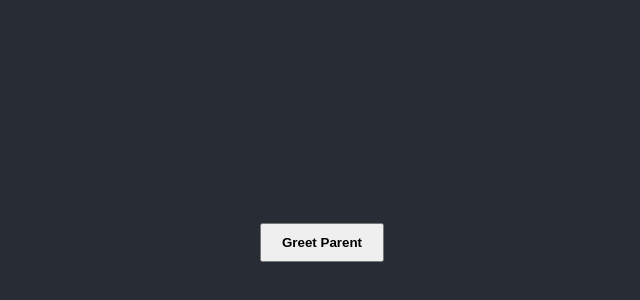
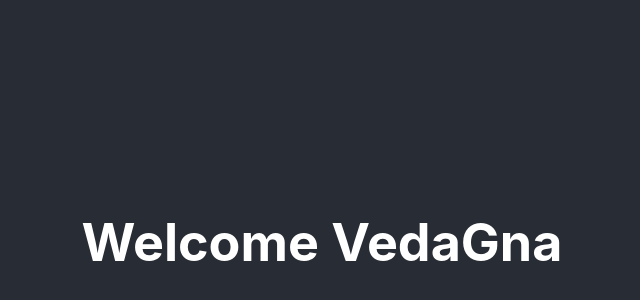
Before and after one commit to renuyarasu/codevolution, a React (Create React App) app: page / in a window 1280 px wide. Shown: the part 158-458 px from the top of the page, without its empty margins (318-958 px from the left). Built offline with nearby package versions, Linux system fonts and the light colour scheme.

Commit message:
Conditional Rendering: if/else

```diff
--- a/src/App.js
+++ b/src/App.js
@@ -1,11 +1,11 @@
 import './App.css';
-import Parent from './components/Parent';
+import UserGreet from './components/UserGreet';
 
 function App() {
   return (
     <div className="App">
       <header className="App-header">
-        <Parent/>
+        <UserGreet/>
       </header>
     </div>
   );
--- a/src/components/Child.js
+++ /dev/null
@@ -1,10 +0,0 @@
-import React from 'react'
-
-function Child(props) {
-    return (
-        <div>
-            <button onClick={() => props.greetHandler('Child')}>Greet Parent</button>
-        </div>
-    )
-}
-export default Child
--- a/src/components/Parent.js
+++ /dev/null
@@ -1,26 +0,0 @@
-import React, { Component } from 'react'
-import Child from './Child'
-
-export class Parent extends Component {
-
-    constructor(props) {
-        super(props)
-
-        this.state = {
-            parentName: 'Parent'
-        }
-        this.greetParent = this.greetParent.bind(this)
-    }
-    greetParent(childName) {
-        alert(`Hello ${this.state.parentName} from ${childName}`)
-    }
-    render() {
-        return (
-            <div>
-                <Child greetHandler={this.greetParent} />
-            </div>
-        )
-    }
-}
-
-export default Parent
--- /dev/null
+++ b/src/components/UserGreet.js
@@ -0,0 +1,28 @@
+import React, { Component } from 'react'
+
+export class UserGreet extends Component {
+
+    constructor(props) {
+        super(props)
+
+        this.state = {
+             isLoggedIn: true
+        }
+    }
+
+    render() {
+        if(this.state.isLoggedIn){
+            return <h1>Welcome VedaGna</h1>
+        }else{
+            return <h1>Welcome Guest</h1>
+        }
+        /* return (
+            <div>
+                <h1>Welcome VedaGna</h1>
+                <h1>Welcome Guest</h1>
+            </div>
+        ) */
+    }
+}
+
+export default UserGreet
```
